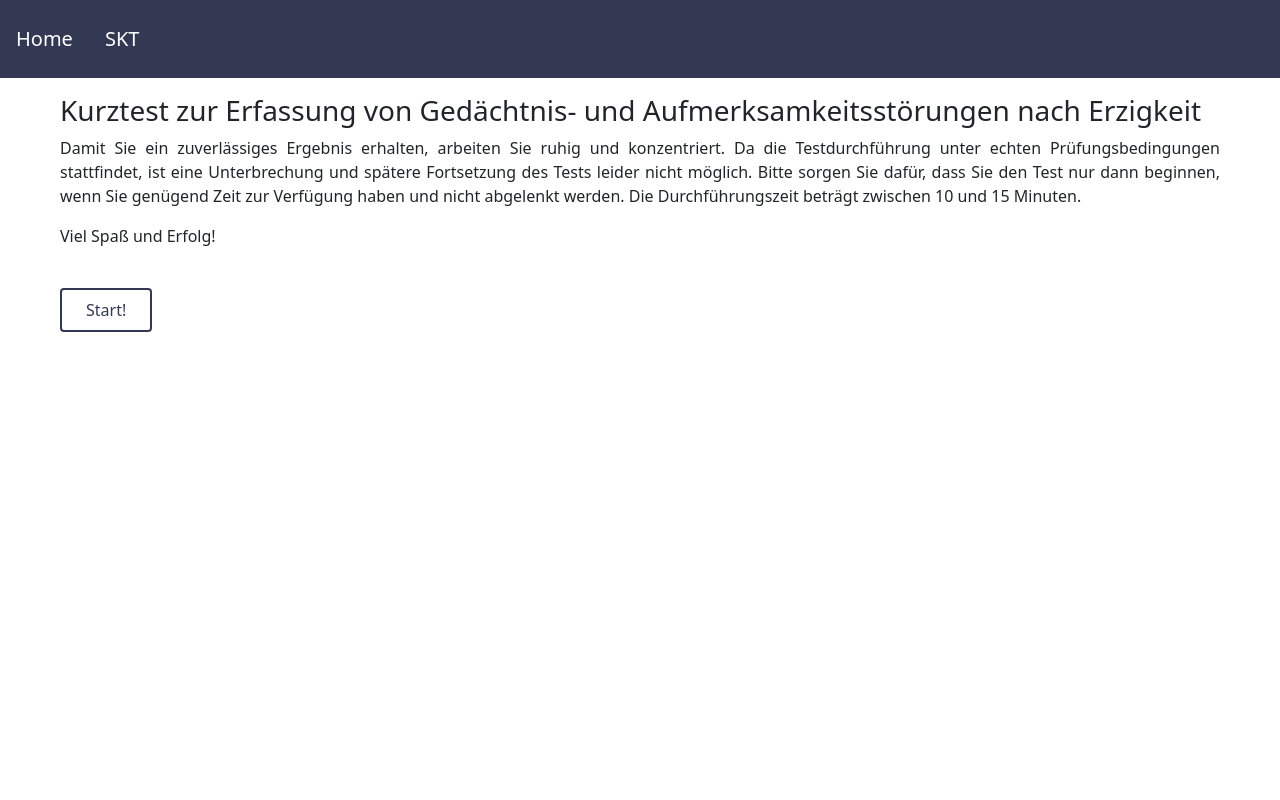
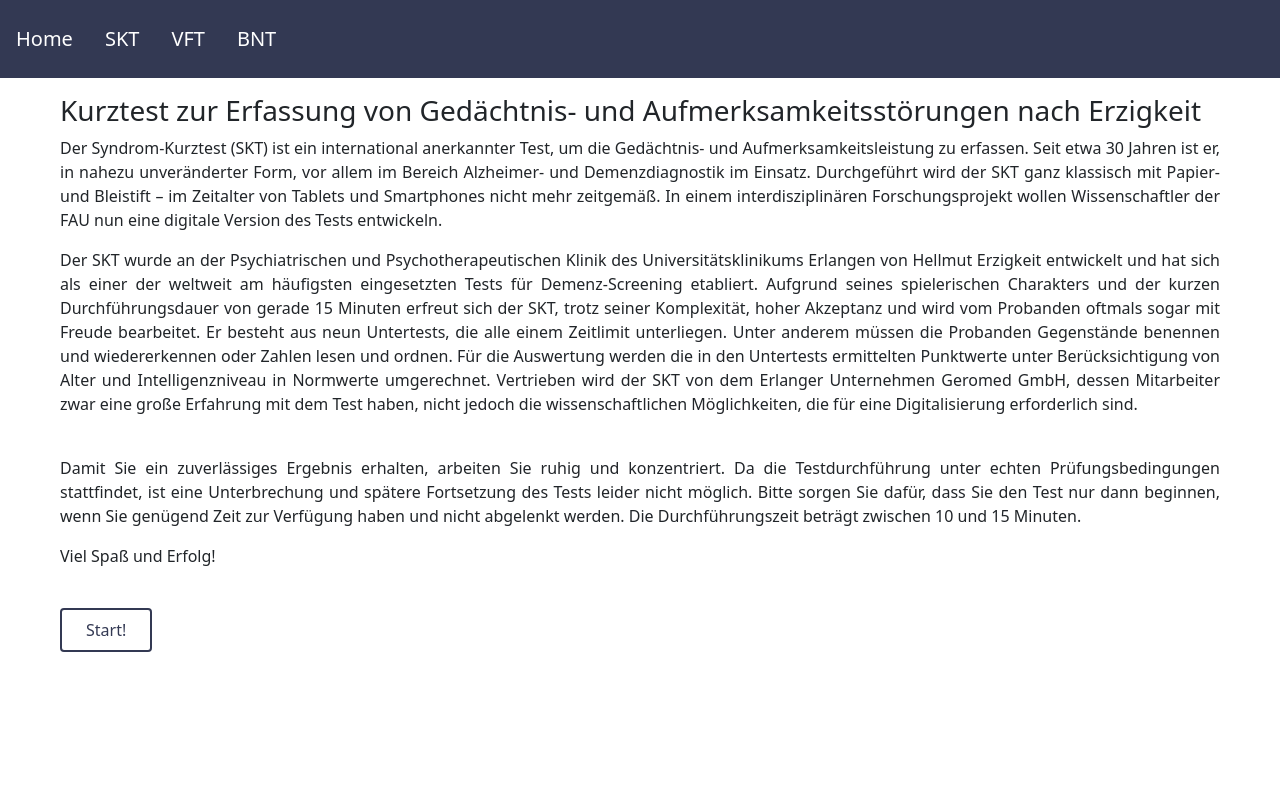
Before and after one commit to th-nuernberg/secure-questionnaire, a Vue app in the folder SKT/: page /#/SKT in a window 1280 px wide. Shown: the top 800 px of the page. Built offline with nearby package versions, Linux system fonts and the light colour scheme.

Commit message:
Erste schritte

```diff
--- a/SKT/src/components/Header.vue
+++ b/SKT/src/components/Header.vue
@@ -3,6 +3,8 @@
     <p class="navbar-default">
       <router-link to="/">Home</router-link>
       <router-link to="/SKT">SKT</router-link>
+      <router-link to="/VFT">VFT</router-link>
+      <router-link to="/BNT">BNT</router-link>
     </p>
   </header>
 </template>
--- a/SKT/src/components/SpeechRecognition.vue
+++ b/SKT/src/components/SpeechRecognition.vue
@@ -46,7 +46,7 @@ export default {
           .map((result) => result.transcript)
           .join("");
 
-        //console.log(text);
+        console.log(text);
         // console.log(this.checkSpeechforSim(text, this.words));
 
         this.emitText(this.checkSpeechforSim(text, this.words));
--- a/SKT/src/views/Auswertung.vue
+++ b/SKT/src/views/Auswertung.vue
@@ -76,6 +76,9 @@ export default {
     async EncryptMessage(message) {
       this.error = false
       this.transfer = true;
+
+      console.log(message);
+
       message = JSON.stringify(message);
       let id = crypto.randomUUID();
 
@@ -98,16 +101,16 @@ export default {
 
 
       console.log(body)
-      let url = "http://localhost/POST/" + id
+      // let url = "http://localhost/POST/" + id
 
 
-      fetch(url, {
-        'method': "POST",
-        "headers": {
-          "Content-Type": "application/json"
-        },
-        "body": JSON.stringify(body)
-      }).then(this.handleResponse).catch(this.handleErrors)
+      // fetch(url, {
+      //   'method': "POST",
+      //   "headers": {
+      //     "Content-Type": "application/json"
+      //   },
+      //   "body": JSON.stringify(body)
+      // }).then(this.handleResponse).catch(this.handleErrors)
 
 
     },
--- a/SKT/src/views/Home.vue
+++ b/SKT/src/views/Home.vue
@@ -2,7 +2,7 @@
 
   <body>
 
-    <h3>Kurztest zur Erfassung von Gedächtnis- und Aufmerksamkeitsstörungen nach Erzigkeit</h3>
+    <h3>Kurztests zur Erfassung von Gedächtnis- und Aufmerksamkeitsstörungen</h3>
     <p>
       Der Syndrom-Kurztest (SKT) ist ein international anerkannter Test, um die Gedächtnis- und Aufmerksamkeitsleistung
       zu erfassen.
@@ -11,22 +11,16 @@
       Durchgeführt wird der SKT ganz klassisch mit Papier- und Bleistift – im Zeitalter von Tablets und Smartphones
       nicht mehr zeitgemäß.
       In einem interdisziplinären Forschungsprojekt wollen Wissenschaftler der FAU nun eine digitale Version des Tests
-      entwickeln.</p>
+      entwickeln.
+      </p>
+      <router-link class="btn-router" to="/SKT">Legen Sie gleich los</router-link>
     <p>
-      Der SKT wurde an der Psychiatrischen und Psychotherapeutischen Klinik des Universitätsklinikums Erlangen von
-      Hellmut Erzigkeit entwickelt und hat sich als einer der weltweit am häufigsten eingesetzten Tests für
-      Demenz-Screening etabliert.
-      Aufgrund seines spielerischen Charakters und der kurzen Durchführungsdauer von gerade 15 Minuten erfreut sich der
-      SKT, trotz seiner Komplexität, hoher Akzeptanz und wird vom Probanden oftmals sogar mit Freude bearbeitet.
-      Er besteht aus neun Untertests, die alle einem Zeitlimit unterliegen.
-      Unter anderem müssen die Probanden Gegenstände benennen und wiedererkennen oder Zahlen lesen und ordnen.
-      Für die Auswertung werden die in den Untertests ermittelten Punktwerte unter Berücksichtigung von Alter und
-      Intelligenzniveau in Normwerte umgerechnet.
-      Vertrieben wird der SKT von dem Erlanger Unternehmen Geromed GmbH, dessen Mitarbeiter zwar eine große Erfahrung
-      mit dem Test haben, nicht jedoch die wissenschaftlichen Möglichkeiten, die für eine Digitalisierung erforderlich
-      sind.</p><br>
+    Der VFT...
+    </p>
+    <p>Der BNT...</p>
+    <br>
 
-    <router-link class="btn-router" to="/SKT">Legen Sie gleich los</router-link>
+
 
   </body>
 </template>
--- a/SKT/src/views/SKT.vue
+++ b/SKT/src/views/SKT.vue
@@ -1,8 +1,29 @@
 <template>
 
   <body>
-
     <h3>Kurztest zur Erfassung von Gedächtnis- und Aufmerksamkeitsstörungen nach Erzigkeit</h3>
+    <p>
+      Der Syndrom-Kurztest (SKT) ist ein international anerkannter Test, um die Gedächtnis- und Aufmerksamkeitsleistung
+      zu erfassen.
+      Seit etwa 30 Jahren ist er, in nahezu unveränderter Form, vor allem im Bereich Alzheimer- und Demenzdiagnostik im
+      Einsatz.
+      Durchgeführt wird der SKT ganz klassisch mit Papier- und Bleistift – im Zeitalter von Tablets und Smartphones
+      nicht mehr zeitgemäß.
+      In einem interdisziplinären Forschungsprojekt wollen Wissenschaftler der FAU nun eine digitale Version des Tests
+      entwickeln.</p>
+    <p>
+      Der SKT wurde an der Psychiatrischen und Psychotherapeutischen Klinik des Universitätsklinikums Erlangen von
+      Hellmut Erzigkeit entwickelt und hat sich als einer der weltweit am häufigsten eingesetzten Tests für
+      Demenz-Screening etabliert.
+      Aufgrund seines spielerischen Charakters und der kurzen Durchführungsdauer von gerade 15 Minuten erfreut sich der
+      SKT, trotz seiner Komplexität, hoher Akzeptanz und wird vom Probanden oftmals sogar mit Freude bearbeitet.
+      Er besteht aus neun Untertests, die alle einem Zeitlimit unterliegen.
+      Unter anderem müssen die Probanden Gegenstände benennen und wiedererkennen oder Zahlen lesen und ordnen.
+      Für die Auswertung werden die in den Untertests ermittelten Punktwerte unter Berücksichtigung von Alter und
+      Intelligenzniveau in Normwerte umgerechnet.
+      Vertrieben wird der SKT von dem Erlanger Unternehmen Geromed GmbH, dessen Mitarbeiter zwar eine große Erfahrung
+      mit dem Test haben, nicht jedoch die wissenschaftlichen Möglichkeiten, die für eine Digitalisierung erforderlich
+      sind.</p><br>
     <p>
       Damit Sie ein zuverlässiges Ergebnis erhalten, arbeiten Sie ruhig und konzentriert.
       Da die Testdurchführung unter echten Prüfungsbedingungen stattfindet, ist eine Unterbrechung und spätere
```
Also changed, not shown: 1 other file (tests, documents, lock files or other folders).
